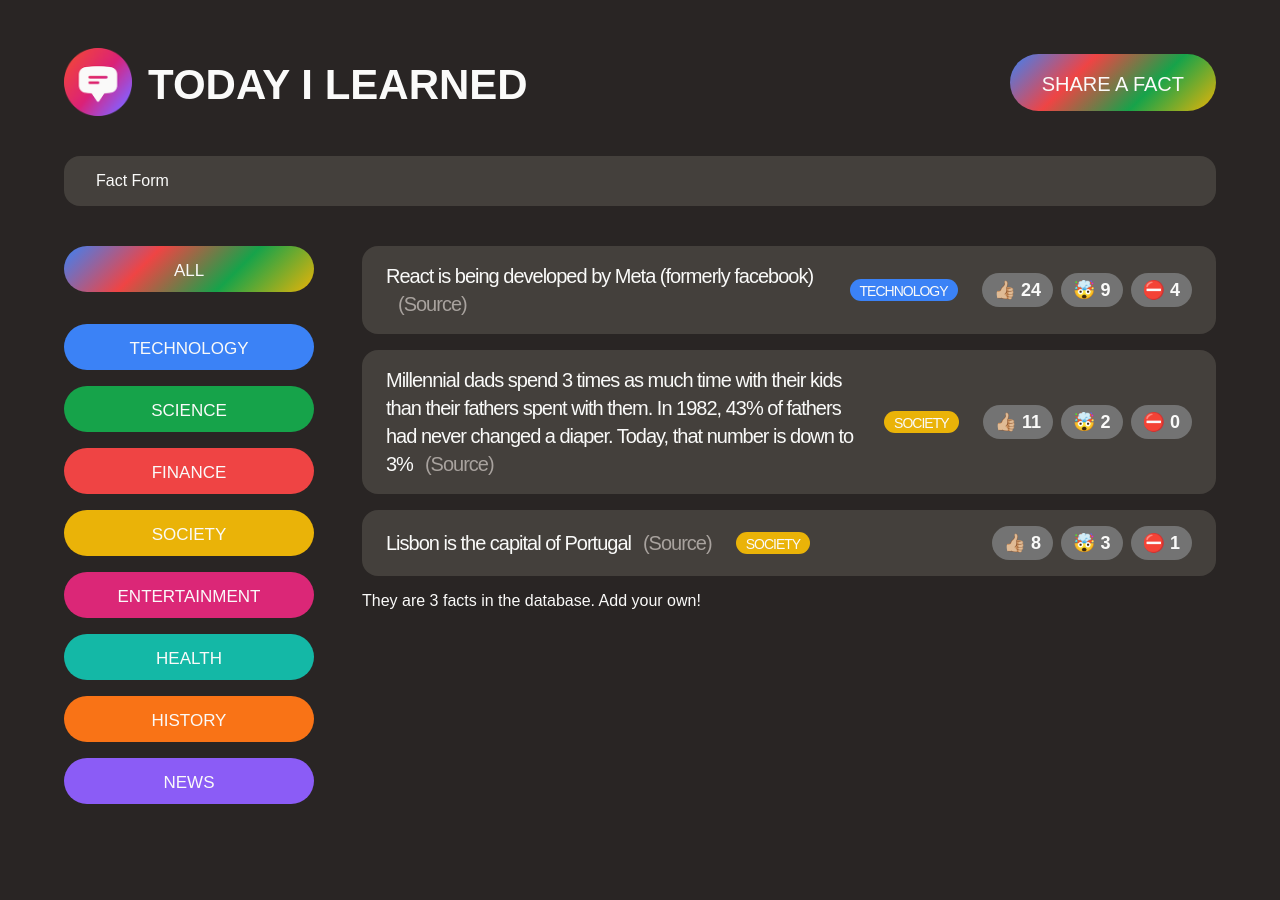
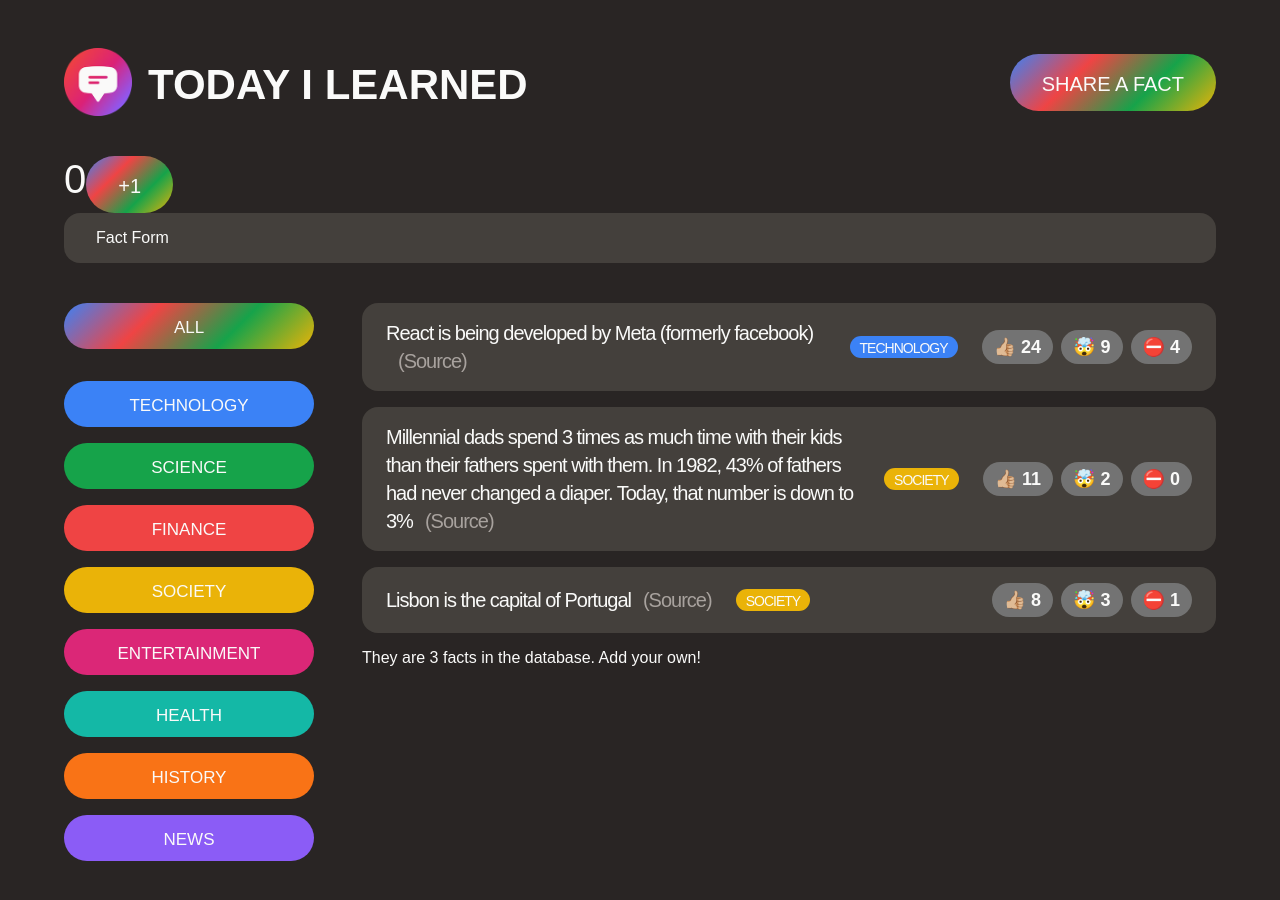
Before and after one commit to Zbigniew013/crush-course-jonas, a React (Create React App) app: page / in a window 1280 px wide. Shown: the top 900 px of the page. Before the commit the page ends 868 px from the top, so only its background shows below. Built offline with nearby package versions, Linux system fonts and the light colour scheme; a web font is replaced by a local one.

Commit message:
introducing state

```diff
--- a/src/App.js
+++ b/src/App.js
@@ -1,3 +1,4 @@
+import { useState } from "react";
 import "./style.css";
 
 const initialFacts = [
@@ -34,6 +35,22 @@
   },
 ];
 
+function Counter() {
+  const [count, setCount] = useState(0);
+
+  return (
+    <div>
+      <span style={{ fontSize: "40px" }}>{count}</span>
+      <button
+        className='btn btn-large'
+        onClick={() => setCount(count => count + 1)}
+      >
+        +1
+      </button>
+    </div>
+  );
+}
+
 function App() {
   const appTitle = "Today I Learned";
 
@@ -49,6 +66,7 @@
         <button className='btn btn-large btn-open'>Share a fact</button>
       </header>
 
+      <Counter />
       <NewFactForm />
 
       <main className='main'>
```
